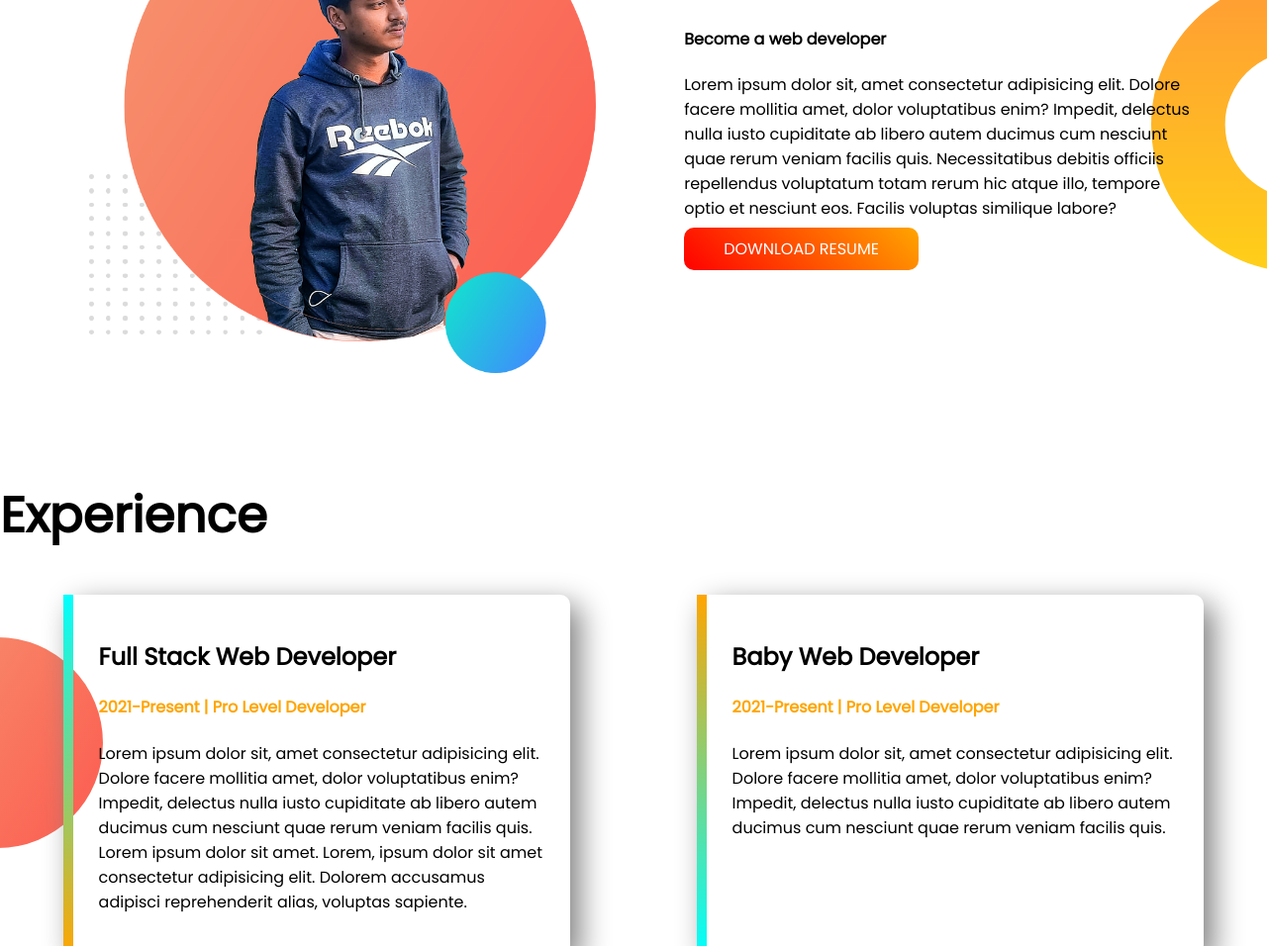
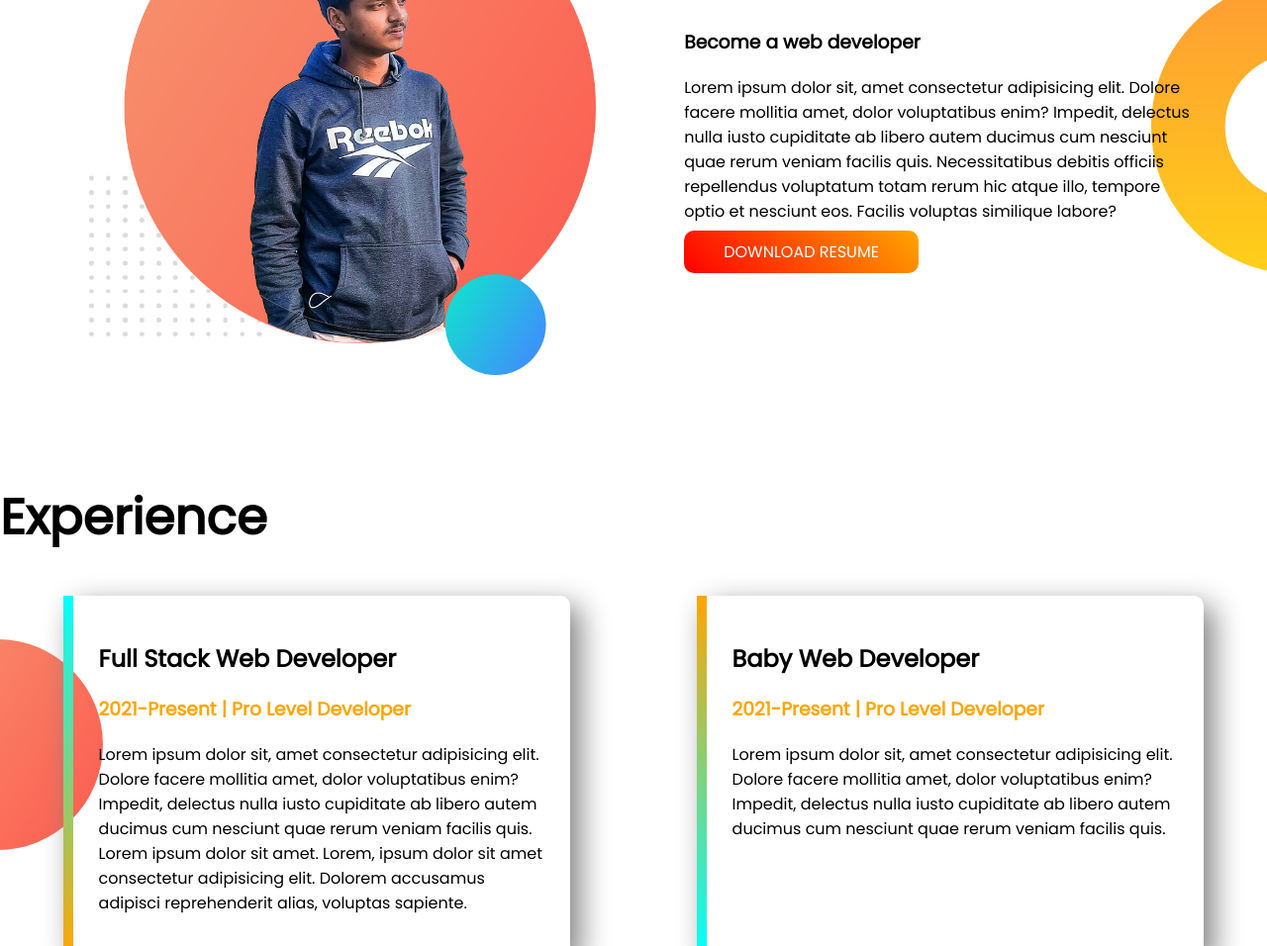
Before and after one commit to mdrakibmia99/developer-protfolio, a plain HTML site: page index.html in a window 1280 px wide. Shown: the part 743-1699 px from the top of the page at 99% size. Drawn offline with Linux system fonts and the light colour scheme.

Commit message:
h4 tag change to h3

```diff
--- a/index.html
+++ b/index.html
@@ -16,7 +16,7 @@
     <div  class="area-half">
         <h1>Welcome To</h1>
     <H1> <span class="color-orange">Md Rakib</span>  World!</H1>
-    <h4>Build Climber and Train Stopper</h4>
+    <h3>Build Climber and Train Stopper</h3>
     <p>Lorem ipsum dolor sit, amet consectetur adipisicing elit. Dolore facere mollitia amet, dolor voluptatibus enim? Impedit, delectus nulla iusto cupiditate ab libero autem ducimus cum nesciunt quae rerum veniam facilis quis. Necessitatibus debitis officiis repellendus voluptatum totam rerum hic atque illo, tempore optio et nesciunt eos. Facilis voluptas similique labore?</p>
     <a class="anchor-button" href="https://www.linkedin.com/feed/" target="_blank" >HIRE ME</a>
 
@@ -32,7 +32,7 @@
         <div  class="area-half">
             <h1>Dream Big</h1>
 
-        <h4>Become a web developer</h4>
+        <h3>Become a web developer</h3>
         <p>Lorem ipsum dolor sit, amet consectetur adipisicing elit. Dolore facere mollitia amet, dolor voluptatibus enim? Impedit, delectus nulla iusto cupiditate ab libero autem ducimus cum nesciunt quae rerum veniam facilis quis. Necessitatibus debitis officiis repellendus voluptatum totam rerum hic atque illo, tempore optio et nesciunt eos. Facilis voluptas similique labore?</p>
         <a class="anchor-button" href="https://www.linkedin.com/feed/">DOWNLOAD RESUME</a>
 
@@ -44,13 +44,13 @@
         <div class="display-flex">
             <div id="full-stack-experience" class="experience-item">
                 <h2>Full Stack Web Developer</h2>
-                <h4 class="color-orange">2021-Present | Pro Level Developer</h4>
+                <h3 class="color-orange">2021-Present | Pro Level Developer</h3>
                 <p>Lorem ipsum dolor sit, amet consectetur adipisicing elit. Dolore facere mollitia amet, dolor voluptatibus enim? Impedit, delectus nulla iusto cupiditate ab libero autem ducimus cum nesciunt quae rerum veniam facilis quis.
                     Lorem ipsum dolor sit amet. Lorem, ipsum dolor sit amet consectetur adipisicing elit. Dolorem accusamus adipisci reprehenderit alias, voluptas sapiente. </p>
             </div>
             <div id="baby-web-experience" class="experience-item">
                 <h2>Baby Web Developer</h2>
-                <h4 class="color-orange">2021-Present | Pro Level Developer</h4>
+                <h3 class="color-orange">2021-Present | Pro Level Developer</h3>
                 <p>Lorem ipsum dolor sit, amet consectetur adipisicing elit. Dolore facere mollitia amet, dolor voluptatibus enim? Impedit, delectus nulla iusto cupiditate ab libero autem ducimus cum nesciunt quae rerum veniam facilis quis. </p>
             </div>
         </div>
```
